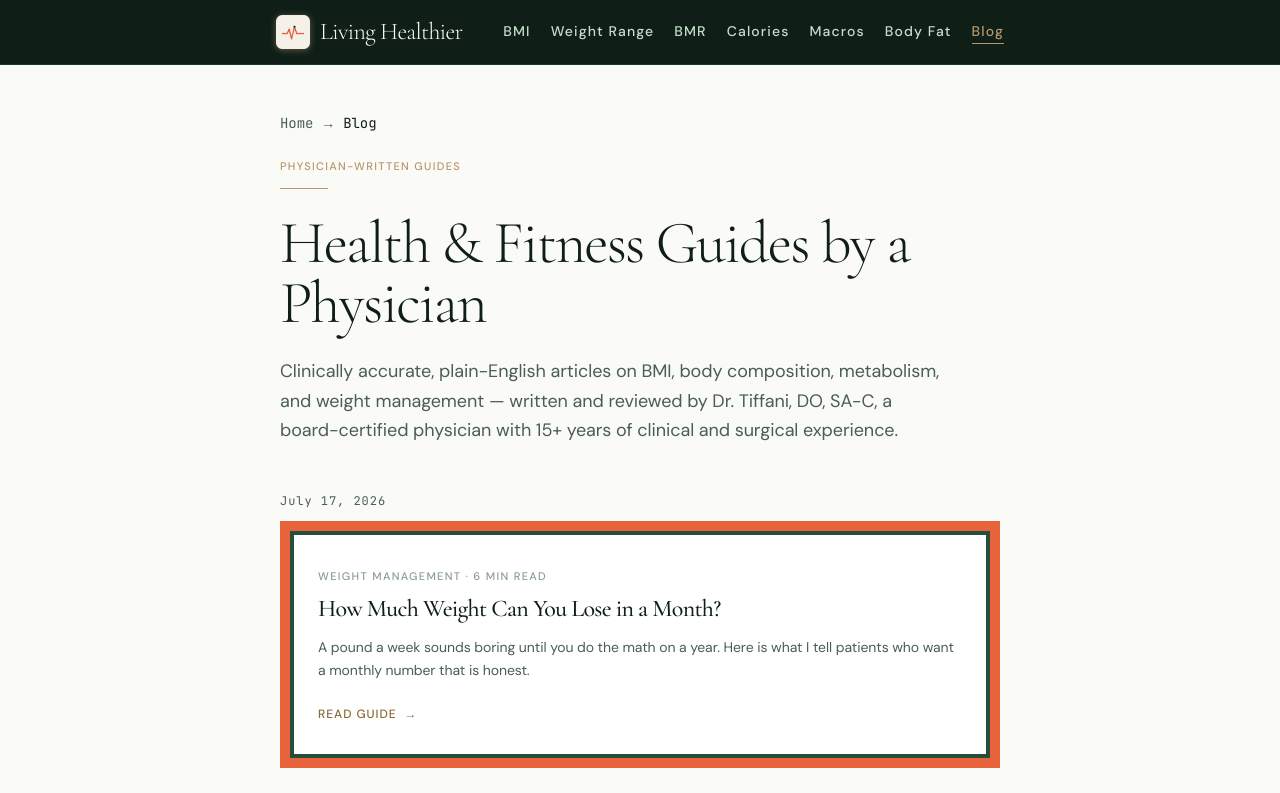
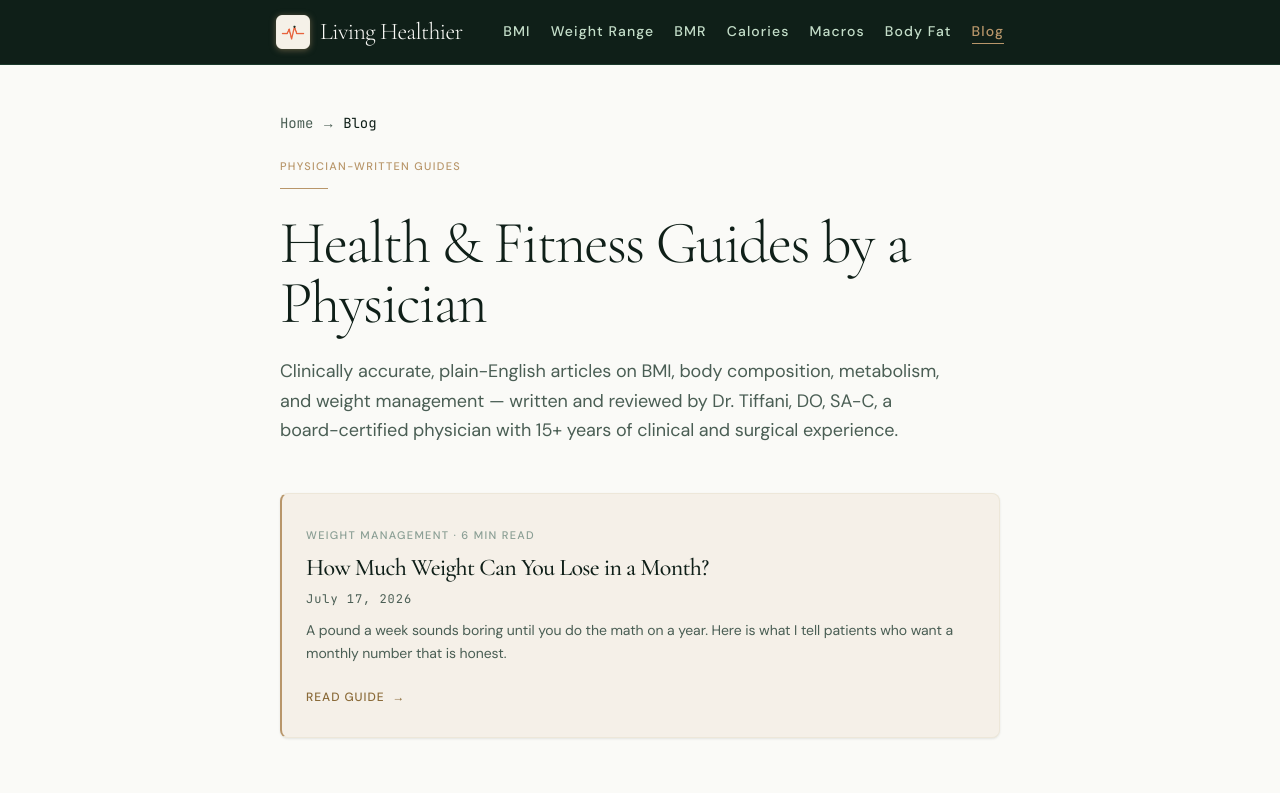
Before and after one commit to tshelton1/bmi-calculator, a Next.js app: page /blog in a window 1280 px wide. Shown: the top 793 px of the page. Built offline with nearby package versions, Linux system fonts and the light colour scheme.

Commit message:
Restyle blog with gold

```diff
--- a/src/components/blog/BlogCard.tsx
+++ b/src/components/blog/BlogCard.tsx
@@ -10,23 +10,19 @@ export default function BlogCard({ post }: { post: BlogPost }) {
   );
 
   return (
-    <article className="group">
-      <time
-        dateTime={post.datePublished}
-        className="block font-mono text-xs text-ink-500 mb-3 tracking-wide"
-      >
-        {published}
-      </time>
-
-      {/* Orange outer frame with a thick green inner border */}
-      <div className="bg-clay p-2 sm:p-2.5">
-        <div className="border-[3px] sm:border-4 border-forest-700 bg-white px-5 py-6 sm:px-6 sm:py-8 transition-colors duration-200 group-hover:bg-ivory-200">
+    <article className="group bg-ivory-200 border border-ivory-300 rounded-lg shadow-luxury-sm border-l-2 border-l-gold-500 px-5 py-6 sm:px-6 sm:py-8 transition-shadow duration-200 hover:shadow-luxury-md">
       <p className="eyebrow text-ink-300">
         {post.topicLabel} · {readTime} min read
       </p>
       <h2 className="font-display text-2xl font-medium text-ink-900 tracking-display leading-tight mt-2 group-hover:text-forest-800 transition-colors duration-200">
         <Link href={`/blog/${post.slug}`}>{post.title}</Link>
       </h2>
+      <time
+        dateTime={post.datePublished}
+        className="block font-mono text-xs text-ink-500 mt-2 tracking-wide"
+      >
+        {published}
+      </time>
       <p className="font-body text-sm text-ink-500 leading-relaxed mt-3 line-clamp-2">
         {post.excerpt}
       </p>
@@ -39,8 +35,6 @@ export default function BlogCard({ post }: { post: BlogPost }) {
           →
         </span>
       </Link>
-        </div>
-      </div>
     </article>
   );
 }
```
Lines whose indentation alone changed are shown as unchanged.
